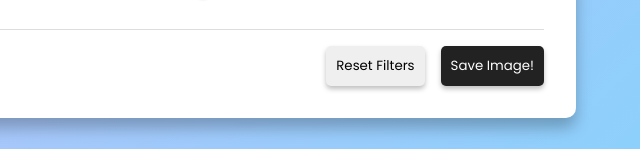
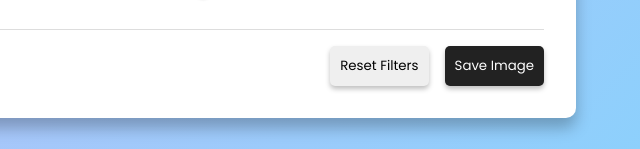
Before and after one commit to rajapriyanka/Image-Editor-Using-CSS, a plain HTML site: page index.html in a window 1280 px wide. Shown: the part 648-797 px from the top of the page, 640-1280 px from the left. Drawn offline with nearby package versions, Linux system fonts and the light colour scheme.

Commit message:
Update index.html

```diff
--- a/index.html
+++ b/index.html
@@ -33,7 +33,7 @@
 
       <div class="actions">
         <button data-reset>Reset Filters</button>
-        <button data-save>Save Image!</button>
+        <button data-save>Save Image</button>
       </div>
     </div>
   </body>
```
